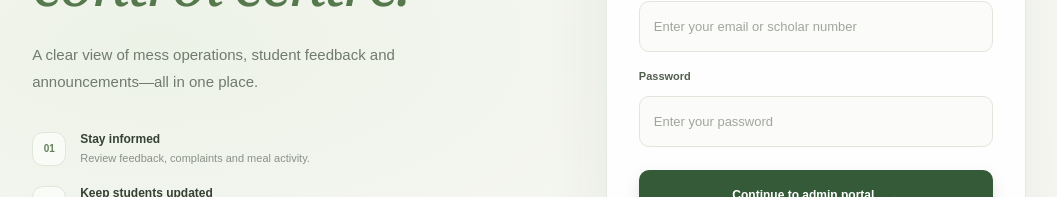
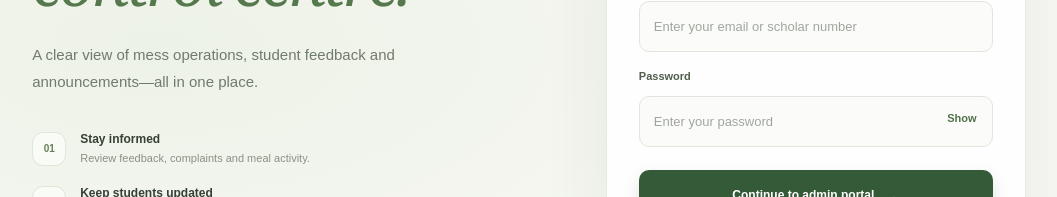
Before and after one commit to quizwallah/messmate, a Next.js app: page /staff/login in a window 1280 px wide. Shown: the part 315-512 px from the top of the page, without its empty margins (111-1168 px from the left). Built offline with nearby package versions, Linux system fonts and the light colour scheme.

Commit message:
Add password visibility toggle

```diff
--- a/app/components/login-form.tsx
+++ b/app/components/login-form.tsx
@@ -26,6 +26,7 @@ export default function LoginForm() {
   const [newPassword, setNewPassword] = useState("");
   const [confirmPassword, setConfirmPassword] = useState("");
   const [showPassword, setShowPassword] = useState(false);
+  const [showSignInPassword, setShowSignInPassword] = useState(false);
   const [resendSeconds, setResendSeconds] = useState(0);
   const [requestPhase, setRequestPhase] = useState<"idle" | "preparing" | "sending">("idle");
   const [step, setStep] = useState<"password" | "scholar" | "otp">("password");
@@ -194,7 +195,7 @@ export default function LoginForm() {
 
     {step === "password" ? <><div className="login-first-time-callout"><div><strong>New to MessMate?</strong><span>Verify your college email and create a password.</span></div><button type="button" onClick={() => { setOtpPurpose("first-login"); setScholarNumber(""); setPassword(""); setNotice(""); setResendSeconds(0); setStep("scholar"); }} disabled={busy}>First time? Verify your email <span>→</span></button></div><p className="login-divider">Already set up? Sign in below.</p><form className="login-form" onSubmit={signIn}>
       <label>Scholar number<input autoComplete="username" value={scholarNumber} onChange={(event) => setScholarNumber(event.target.value)} placeholder="Enter your scholar number" required/></label>
-      <label>Password<input type="password" autoComplete="current-password" value={password} onChange={(event) => setPassword(event.target.value)} placeholder="Enter your password" required/></label>
+      <label>Password<div className="password-field"><input type={showSignInPassword ? "text" : "password"} autoComplete="current-password" value={password} onChange={(event) => setPassword(event.target.value)} placeholder="Enter your password" required/><button className="password-toggle" type="button" aria-label={showSignInPassword ? "Hide password" : "Show password"} aria-pressed={showSignInPassword} onClick={() => setShowSignInPassword((visible) => !visible)}>{showSignInPassword ? "Hide" : "Show"}</button></div></label>
       <button className="button button-primary full-button" type="submit" disabled={busy}>{busy ? "Signing in…" : "Sign in"}<span>→</span></button>
       <div className="login-secondary-actions"><button type="button" onClick={() => { setOtpPurpose("reset"); setScholarNumber(""); setNotice(""); setResendSeconds(0); setStep("scholar"); }} disabled={busy}>Forgot password?</button></div>
     </form></> : step === "scholar" ? <form className="login-form" onSubmit={(event) => { event.preventDefault(); void requestCode(otpPurpose); }}>
--- a/app/components/staff-login-form.tsx
+++ b/app/components/staff-login-form.tsx
@@ -8,6 +8,7 @@ import { createClient } from "../../lib/supabase/client";
 export default function StaffLoginForm() {
   const [scholarNumber, setScholarNumber] = useState("");
   const [password, setPassword] = useState("");
+  const [showPassword, setShowPassword] = useState(false);
   const [notice, setNotice] = useState("");
   const [busy, setBusy] = useState(false);
 
@@ -44,7 +45,7 @@ export default function StaffLoginForm() {
 
   return <section className="admin-login-form-card"><form className="login-form" onSubmit={signIn}>
     <label>Admin email or staff scholar number<input autoComplete="username" value={scholarNumber} onChange={(event) => setScholarNumber(event.target.value)} placeholder="Enter your email or scholar number" required/></label>
-    <label>Password<input type="password" autoComplete="current-password" value={password} onChange={(event) => setPassword(event.target.value)} placeholder="Enter your password" required/></label>
+    <label>Password<div className="password-field"><input type={showPassword ? "text" : "password"} autoComplete="current-password" value={password} onChange={(event) => setPassword(event.target.value)} placeholder="Enter your password" required/><button className="password-toggle" type="button" aria-label={showPassword ? "Hide password" : "Show password"} aria-pressed={showPassword} onClick={() => setShowPassword((visible) => !visible)}>{showPassword ? "Hide" : "Show"}</button></div></label>
     <button className="button button-primary full-button admin-login-submit" type="submit" disabled={busy}>{busy ? "Signing in…" : "Continue to admin portal"}<span>→</span></button>
   </form>{notice && <p className="inline-notice" role="status">{notice}</p>}<div className="admin-login-card-foot"><span aria-hidden="true">⌑</span><p>Your assigned role controls which management tools you can access.</p></div></section>;
 }
--- a/app/features.css
+++ b/app/features.css
@@ -8,6 +8,7 @@
 .admin-entry-link{flex:0 0 auto;display:inline-flex;align-items:center;gap:8px;min-height:39px;padding:0 13px;border:1px solid #d7e2d1;border-radius:10px;background:#f2f6ef;color:#42653c;text-decoration:none;font-size:11px;font-weight:700;white-space:nowrap;transition:background .16s,border-color .16s,transform .16s}.admin-entry-link:hover{transform:translateY(-1px);border-color:#b8cdae;background:#eaf2e5}.admin-entry-icon{font-size:14px}.admin-entry-link b{font-size:14px;font-weight:500}
 @media(max-width:680px){.topbar .admin-entry-link{order:3;flex-basis:100%;justify-content:center;min-height:36px;margin:0 0 8px}.topbar nav{order:4}}
 .login-form .password-visibility{display:flex;align-items:center;gap:8px;font-size:10px;font-weight:500;color:#737c70}.login-form .password-visibility input{width:15px;min-height:15px;margin:0;accent-color:#537b49}
+.password-field{position:relative;display:flex;align-items:center;width:100%}.password-field input{padding-right:66px!important}.password-toggle{position:absolute;right:10px;min-width:42px;padding:6px 4px;border:0;background:transparent;color:#52734a;font:700 11px "DM Sans",Arial,sans-serif;cursor:pointer}.password-toggle:focus-visible{outline:2px solid #a9c29d;outline-offset:2px;border-radius:4px}
 
 .today-schedule{margin-top:9px!important;color:#66745f!important;font-size:13px!important}
 .login-first-time-callout{display:grid;gap:13px;margin:0 0 16px;padding:17px;border:1px solid #d8e4d2;border-radius:13px;background:linear-gradient(135deg,#f3f8ef,#fff)}
```
